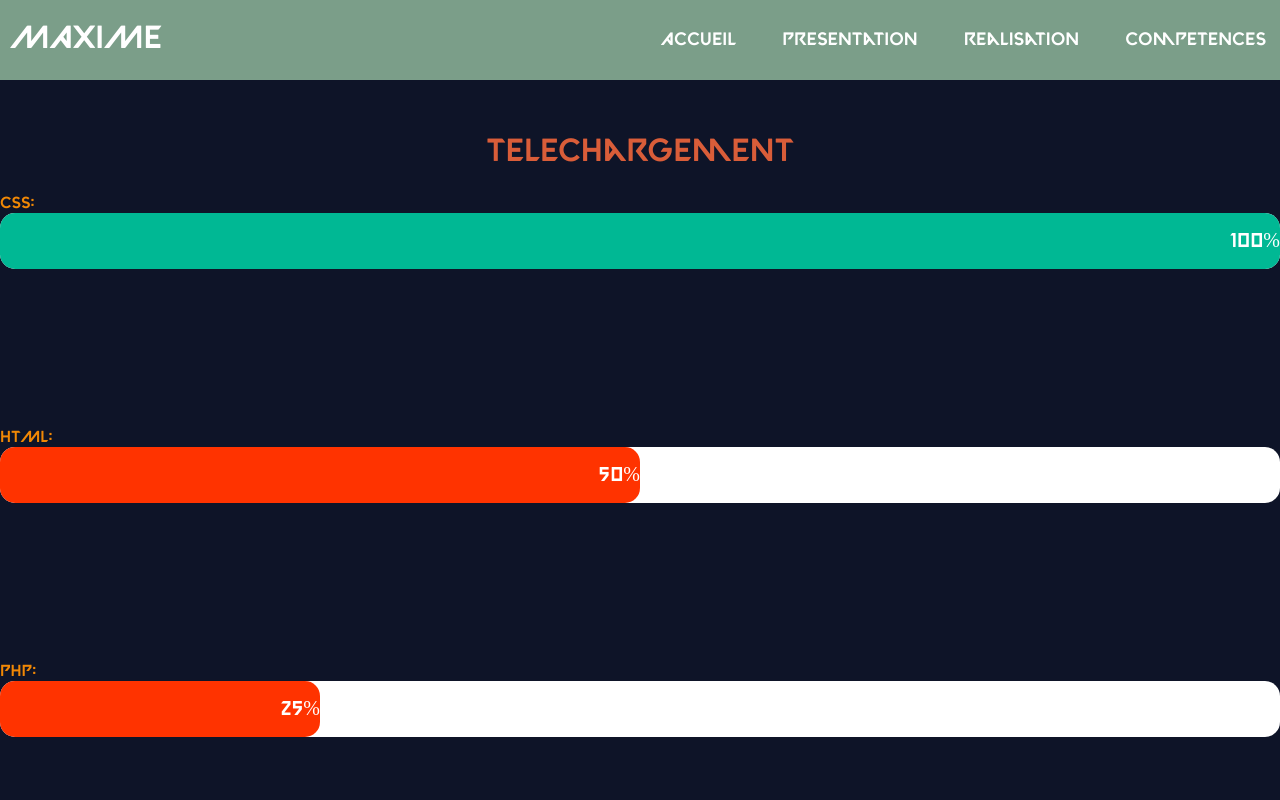
After one commit to Robi62300/portfolio, a PHP site: the page made by Pages/Compétences.php in a window 1280 px wide. The commit adds this page. Run offline with PHP 8.4, Linux system fonts and the light colour scheme; some web fonts are replaced.

Commit message:
suitesite

```diff
--- /dev/null
+++ b/Pages/Compétences.php
@@ -0,0 +1,38 @@
+<!DOCTYPE html>
+<html lang="en">
+
+<head>
+    <meta charset="UTF-8">
+    <meta http-equiv="X-UA-Compatible" content="IE=edge" />
+    <meta name="viewport" content="width=device-width, initial-scale=1.0">
+    <link href="/assets/Css/index.css" rel="stylesheet" type="text/css">
+    <title> Compétences </title>
+
+</head>
+
+<body>
+    <?php include("../components/nav.php") ?>
+
+
+    <main>
+        <h1 class="h1presentation">Telechargement</h1>
+        <div class="container">
+            <p class="titrecompetence">CSS:</p>
+            <div class="progressbar-wrapper css2">
+                <div title="dowloading" class="progressbar css">100%</div>
+            </div>
+            <p class="titrecompetence">HTML:</p>
+            <div class="progressbar-wrapper html2">
+                <div title="dowloaded" class="progressbar html">50%</div>
+            </div>
+            <p class="titrecompetence">PHP:</p>
+            <div class="progressbar-wrapper">
+                <div title="dowloaded" class="progressbar php">25%</div>
+            </div>
+        </div>
+    </main>
+
+</body>
+
+
+</html>
--- a/Css/Main/index.css
+++ b/assets/Css/Main/index.css
@@ -6,7 +6,13 @@
      background-color: #0e1428;
  }
 
+ .titrecompetence {
+     color: #f18805;
+ }
+
  .h1presentation {
+     margin: 10vh;
+     margin-top: 0;
      position: relative;
      top: 7vh;
      text-align: center;
@@ -94,48 +100,6 @@
      font-size-adjust: initial;
  }
 
- /*!  Barre de progression  */
- :root {
-     --progress: #ff3300;
-     --success: #00b894;
- }
-
- .progressbar-wrapper {
-     background-color: #ffffff;
-     color: rgb(255, 255, 255);
-     border-radius: 15px;
-     width: 100%;
- }
-
- .progressbar {
-     background-color: var(--progress);
-     color: rgb(255, 255, 255);
-     padding: 1rem;
-     text-align: right;
-     font-size: 20px;
-     border-radius: 15px;
- }
-
- .progressbar[title="dowloaded"] {
-     background-color: var(--progress);
- }
-
- .progressbar[title="dowloading"] {
-     background-color: var(--success);
- }
-
- .css {
-     width: 100%;
-     margin: 10vh 0;
- }
-
- .html {
-     width: 50%;
- }
-
- .php {
-     width: 25%;
- }
 
  /*! Responsive  */
 
--- /dev/null
+++ b/assets/Css/ProgressBar/index.css
@@ -0,0 +1,47 @@
+ :root {
+     --progress: #ff3300;
+     --success: #00b894;
+ }
+
+ .progressbar-wrapper {
+     background-color: #ffffff;
+     color: rgb(255, 255, 255);
+     border-radius: 15px;
+     width: 100vw;
+ }
+
+ .progressbar {
+     background-color: var(--progress);
+     color: rgb(255, 255, 255);
+     padding: 1rem 0;
+     text-align: right;
+     font-size: 20px;
+     border-radius: 15px;
+ }
+
+ .progressbar[title="dowloaded"] {
+     background-color: var(--progress);
+ }
+
+ .progressbar[title="dowloading"] {
+     background-color: var(--success);
+ }
+
+ .css {
+     width: 100%;
+     margin: 20vh 0;
+     margin-top: 0;
+ }
+
+ .html {
+     width: 50%;
+     margin: 20vh 0;
+     margin-top: 0;
+ }
+
+ .php {
+     margin: 20vh 0;
+     margin-top: 0;
+     width: 25%;
+
+ }
--- /dev/null
+++ b/assets/Css/index.css
@@ -0,0 +1,14 @@
+@import url(Reset/index.css);
+@import url(header/index.css);
+@import url(Main/index.css);
+@import url(Body/index.css);
+@import url(ProgressBar/index.css);
+@import url(Footer/index.css);
+
+@font-face {
+    font-family: Valo;
+    src: url("/Font/Valorant_Font.ttf") format('truetype'),
+        url("/Font/Valorant_Font.eot") format('eot'),
+        url("/Font/Valorant_Font.woff") format('woff'),
+        url("/Font/Valorant_Font.woff2") format('woff2');
+}
--- /dev/null
+++ b/components/nav.php
@@ -0,0 +1,25 @@
+<header>
+    <nav class="navbar">
+        <!-- LOGO -->
+        <div class="logo">MAXIME</div>
+
+        <!-- NAVIGATION MENU -->
+        <ul class="nav-links">
+
+            <!-- Utilisation de CHECKBOX -->
+            <input type="checkbox" id="checkbox_toggle" />
+            <label for="checkbox_toggle" class="hamburger">&#9776;</label>
+            <!-- Le &#9776 est une entité à par pour le html pour dire qu'on utilise un hamburger -->
+
+            <!-- NAVIGATION MENUS -->
+            <div class="menu">
+
+                <li><a href="/" class="actif">Accueil</a></li>
+                <li><a href="/Pages/Presentation.php">Presentation</a></li>
+                <li><a href="/Pages/Realisation.php">Realisation</a></li>
+                <li><a href="/Pages/Compétences.php">Competences</a></li>
+                <!-- <li><a href="/">Contact</a></li> -->
+            </div>
+        </ul>
+    </nav>
+</header>
```
Also changed, not shown: Css/index.css (deleted, +0 -13 lines), Index.html (deleted, +0 -30 lines), Index.php (added, +38 -0 lines), Pages/Accueil.html (deleted, +0 -61 lines), Pages/Compétences.html (deleted, +0 -62 lines), Pages/Presentation.html (deleted, +0 -64 lines), Pages/Presentation.php (added, +40 -0 lines), Pages/Realisation.html (deleted, +0 -46 lines), Pages/Realisation.php (added, +23 -0 lines), assets/Css/Body/index.css (renamed from Css/Body/index.css), assets/Css/Footer/index.css (renamed from Css/Footer/index.css), assets/Css/Reset/index.css (renamed from Css/Reset/index.css), assets/Css/header/index.css (renamed from Css/header/index.css), assets/js/index.js (added).
